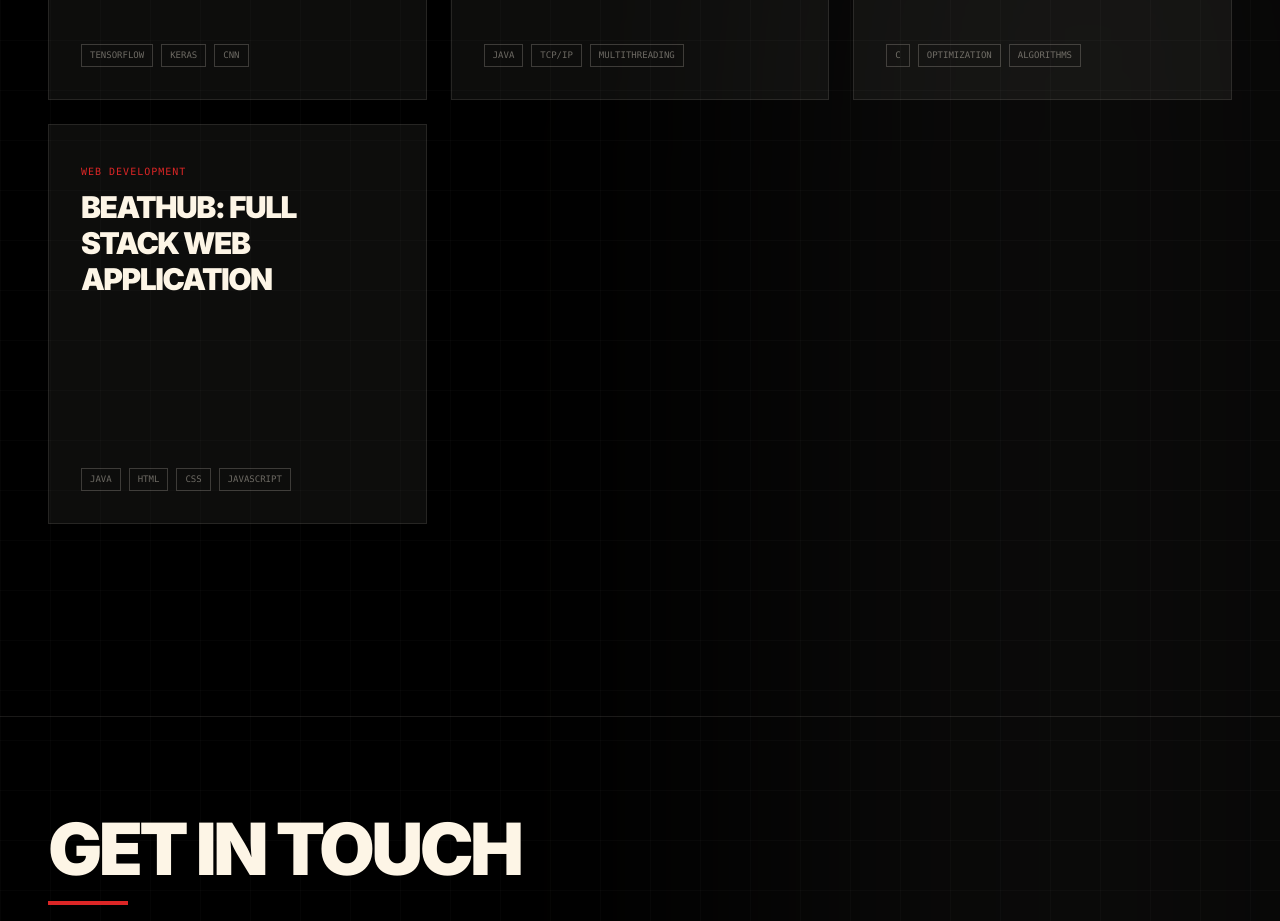
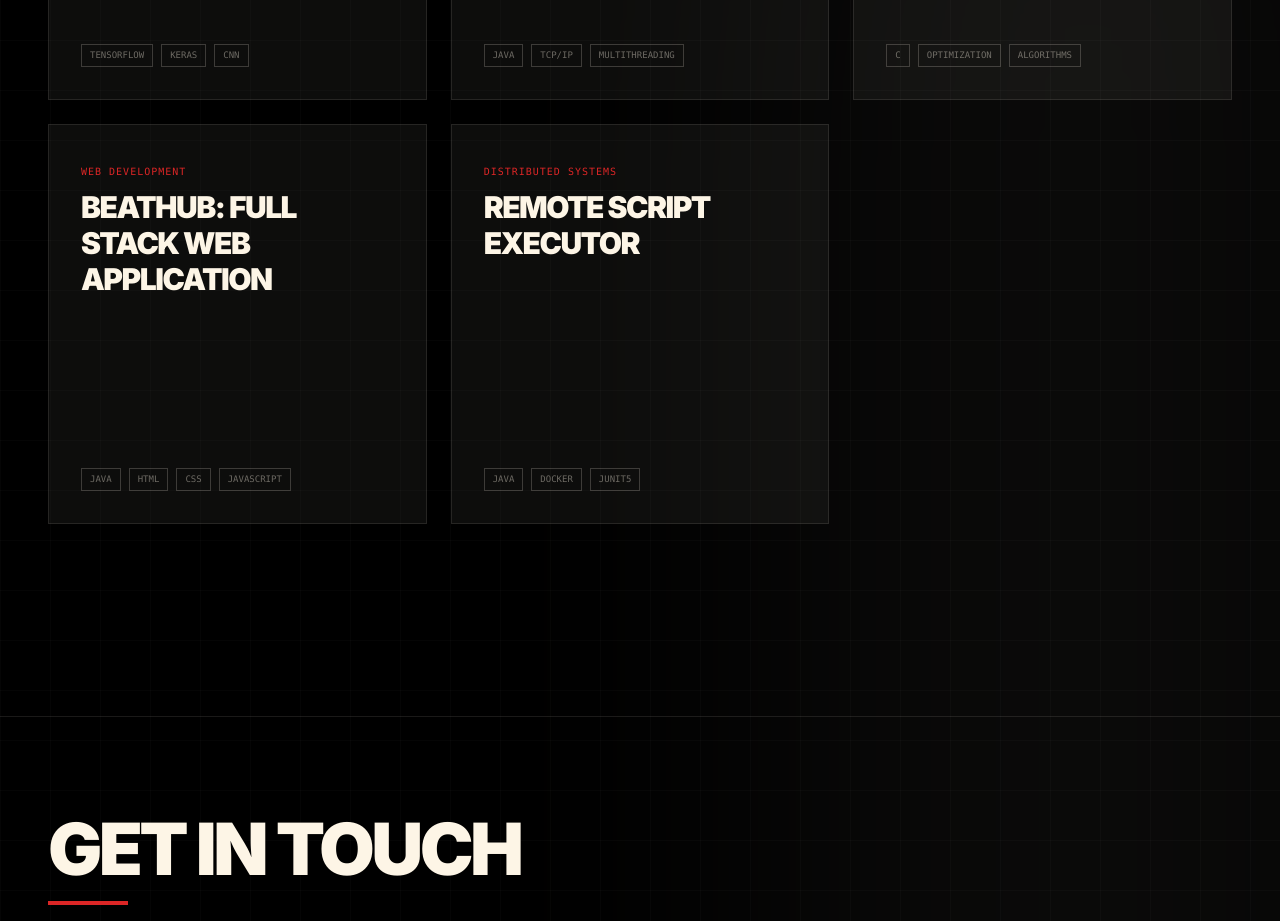
Before and after one commit to simonecalzolaro/my-portfolio, a React (Vite) app: page / in a window 1280 px wide. Shown: the part 3860-4781 px from the top of the page. Built offline with nearby package versions, Linux system fonts and the light colour scheme; the HTML template or start-up script is replaced by a standard one.

Commit message:
Remote Script Executor project added in the project list

```diff
--- a/src/components/Projects.tsx
+++ b/src/components/Projects.tsx
@@ -50,7 +50,15 @@ export default function Projects() {
       techStack:["Java","HTML","CSS","JavaScript"],
       link:"https://github.com/simonecalzolaro/ProgettoTIW_PlaylistMusicale.git"
 
+    },
+      {title: "Remote Script Executor",
+      category: "Distributed Systems",
+      description: "A high-performance, concurrent client-server system designed to queue, schedule, and execute shell scripts within isolated execution environments. Serving as a foundational baseline, this application is built to be fully customizable and extensible. It emphasizes low-overhead networking, thread-safe state management, and strict host resource protection.",
+      techStack:["Java","Docker","JUnit5"],
+      link:"https://github.com/simonecalzolaro/RemoteExecutor.git"
+
     }
+
   ];
 
   return (
```
Also changed, not shown: 1 other file (tests, documents, lock files or other folders).
